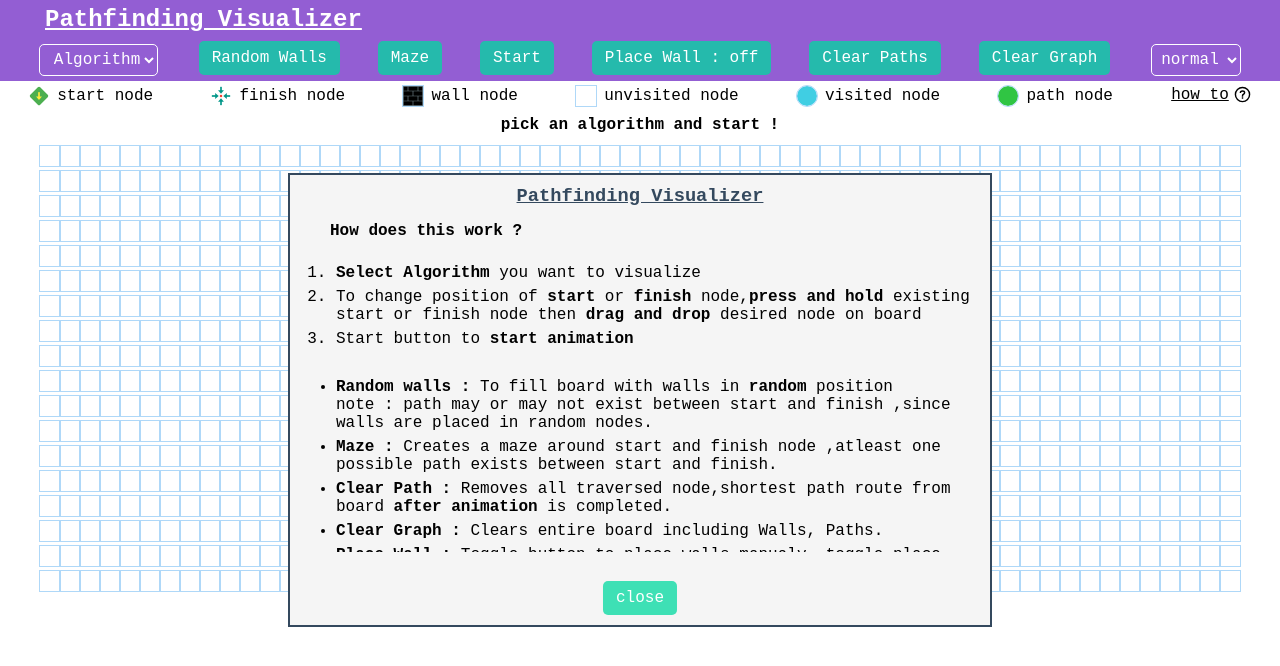
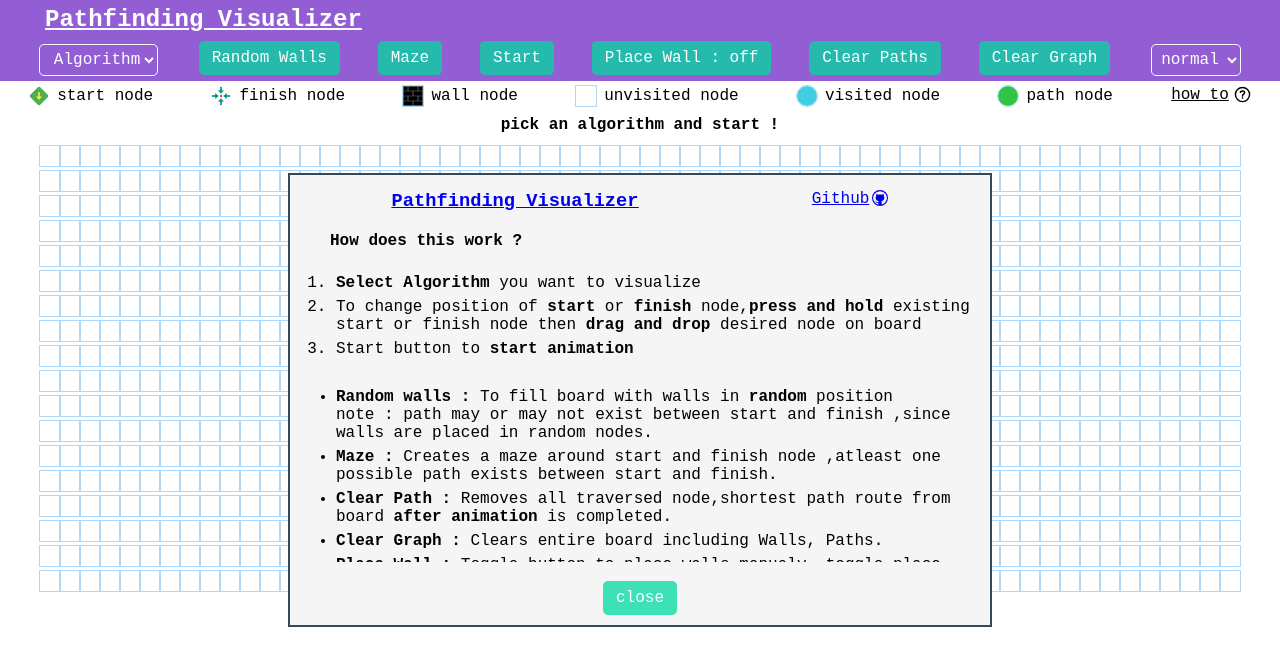
Before and after one commit to Prajwal-54/pathFinder, a React (Create React App) app: page / in a window 1280 px wide. Shown: the top 666 px of the page. Built offline with nearby package versions, Linux system fonts and the light colour scheme.

Commit message:
github repo link update

```diff
--- a/src/components/Home.js
+++ b/src/components/Home.js
@@ -3,6 +3,7 @@ import React, { useEffect, useState } from "react";
 import "../css/home.css";
 import Node from "./Node";
 import DNode from "./DNode";
+import { VscGithub } from "react-icons/vsc";
 
 import { bfs, getNodesInShortestPathOrder } from "../algorithms/bfs";
 import { dfs, getNodesInShortestPathOrderDfs } from "../algorithms/dfs";
@@ -439,7 +440,8 @@ export default function Home() {
   return (
     <div className="main">
       <div className="header">
-        <h2>Pathfinding Visualizer</h2>
+        <h2 onClick={(e) => tutorial()}>Pathfinding Visualizer</h2>
+
         <div className="buttonWrap">
           <select
             className="algoList"
@@ -615,7 +617,15 @@ export default function Home() {
         })}
       </div>
       <div id="tutorialBoard">
-        <h3>Pathfinding Visualizer</h3>
+        <div id="tutorialHeader">
+          <a href="https://github.com/Prajwal-54V/pathFinder" id="gitHubLink">
+            <h3>Pathfinding Visualizer</h3>
+            <div id="githubSpan">
+              Github
+              <VscGithub id="gitHubIcon" />
+            </div>
+          </a>
+        </div>
         <div id="tutorialPara">
           <h4>How does this work ?</h4> <br />
           <ol>
--- a/src/css/home.css
+++ b/src/css/home.css
@@ -51,6 +51,7 @@ button:hover {
 }
 
 h2 {
+  cursor: pointer;
   color: white;
   margin: 6px;
   margin-left: 45px;
@@ -106,9 +107,9 @@ h2 {
 }
 
 h3 {
+  cursor: pointer;
   text-align: center;
   text-decoration: underline;
-  margin: 10px;
 }
 
 #tutorialPara {
@@ -126,6 +127,20 @@ h3 {
   margin: 10px 0px 10px 0px;
 }
 
+#gitHubLink {
+  display: flex;
+  flex-direction: row;
+  justify-content: space-around;
+  margin: 10px;
+  padding: 5px;
+  text-align: center;
+}
+#githubSpan {
+  display: flex;
+}
+#gitHubIcon {
+  margin-left: 3px;
+}
 li {
   margin: 6px;
 }
```
